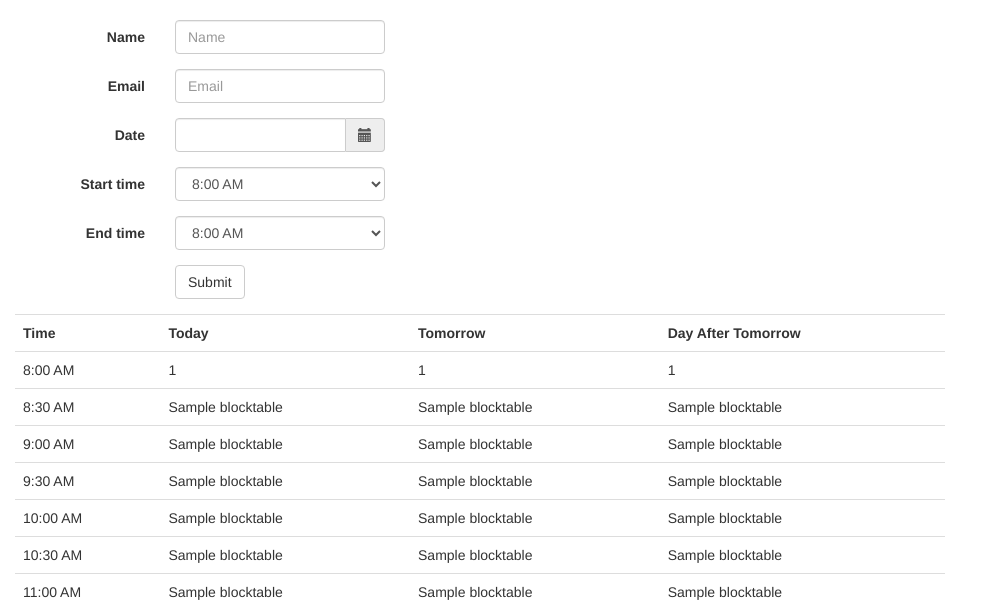
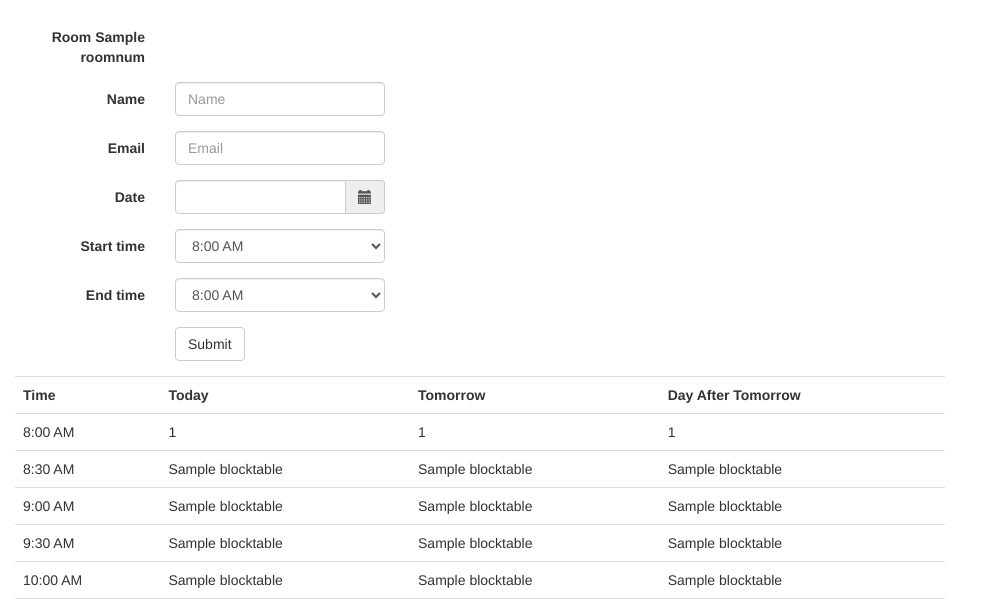
Before and after one commit to SCCapstone/RoomScheduling, a Python web app: template RoomSchedulerApp/templates/roomdetail.html in a window 1280 px wide. Shown: the part 52-653 px from the top of the page, without its empty margins (0-993 px from the left). Run offline with Jinja, Linux system fonts and the light colour scheme; the template is opened without the code that fills it: most values are stand-ins (such as "Sample title", 1, 10 or a date in 2020); some libraries are stand-ins or nearby versions.

Commit message:
Added room number to room detail page

```diff
--- a/RoomSchedulerApp/templates/roomdetail.html
+++ b/RoomSchedulerApp/templates/roomdetail.html
@@ -8,8 +8,12 @@
 {% endblock %}
 
 {% block content %}
+
 <div class="col-md-9">
 <form name="rsubmission" action="/rooms/{{roomnum}}" method="post" class="form-horizontal" role="form">
+  <div class="form-group">
+     <label for="rnum" class="col-sm-2 control-label" name="rnum">Room {{ roomnum }}</label>
+  </div>
   <div class="form-group">
     <label for="name" class="col-sm-2 control-label" name="name">Name</label>
     <div class="col-sm-3">
```
